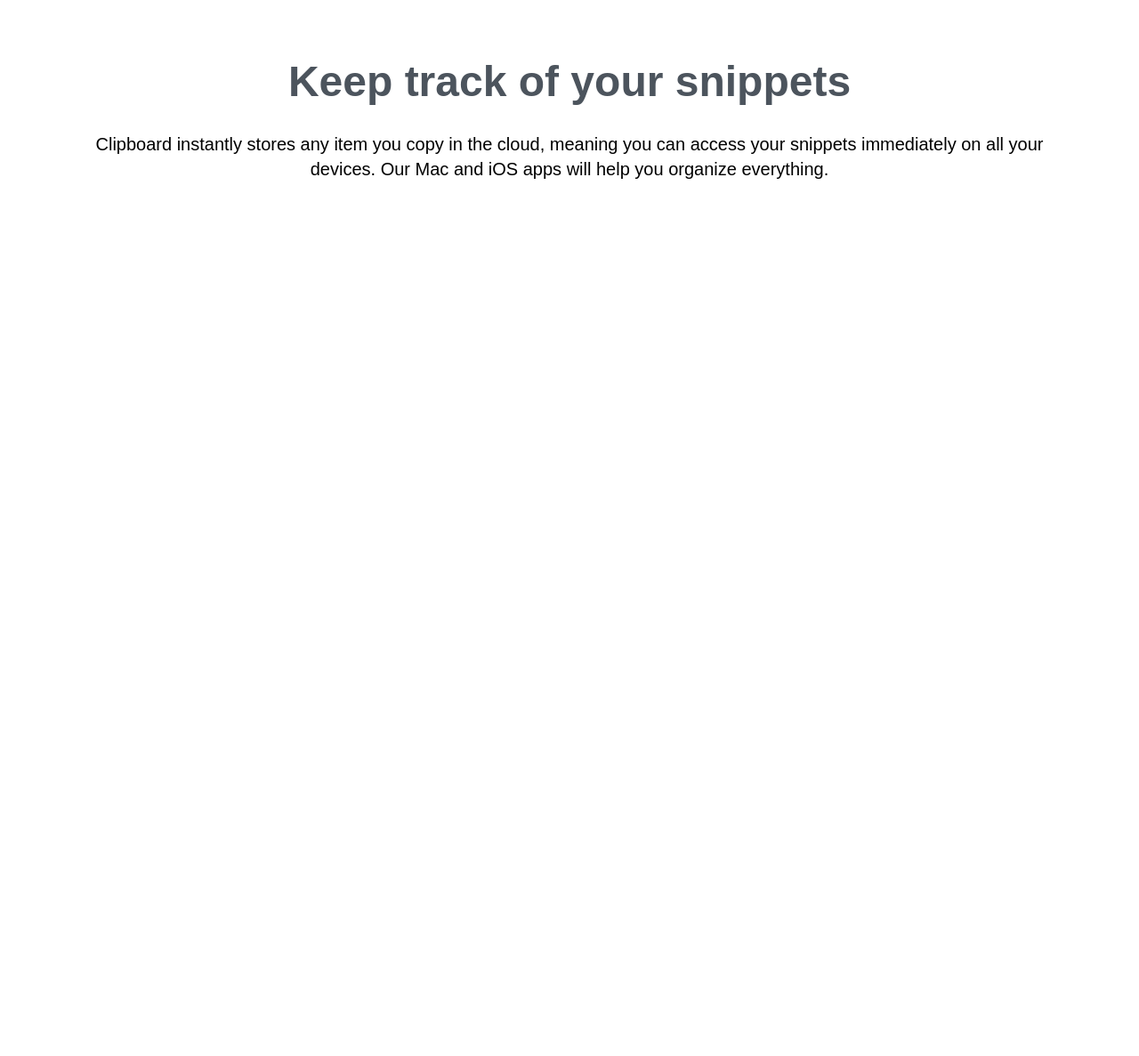
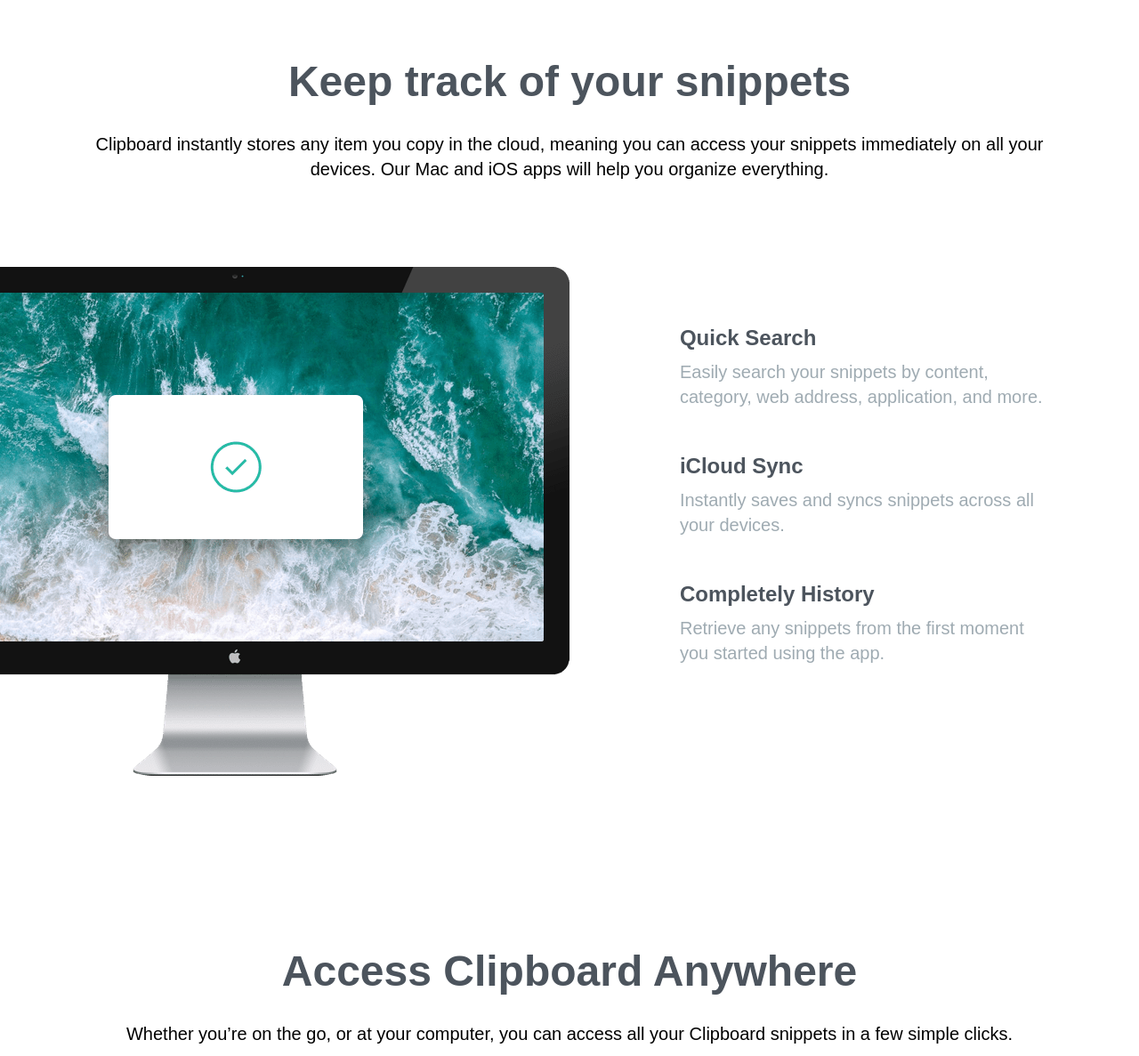
Before and after one commit to aw-birdgang/tailwind-css-lecture, a website: page website-projects/clipboard/index.html in a window 1280 px wide. Shown: the part 653-1840 px from the top of the page at 89% size. Before the commit the page ends 953 px from the top, so only its background shows below. Drawn offline with Linux system fonts and the light colour scheme; a web font is replaced by a local one.

Commit message:
add feature section & items

```diff
--- a/website-projects/clipboard/index.html
+++ b/website-projects/clipboard/index.html
@@ -59,6 +59,66 @@
   </section>
 
 
+  <!-- Features Section -->
+  <section id="features">
+    <div class="section-container my-20">
+      <div class="relative flex flex-col md:flex-row md:space-x-32">
+        <!-- Image -->
+        <div class="md:w-1/2">
+          <img
+                  src="images/image-computer.png"
+                  alt=""
+                  class="md:absolute top-0 right-[50%]"
+          />
+        </div>
+
+        <!-- Items Container -->
+        <div
+                class="flex flex-col mt-16 mb-24 space-y-12 text-xl md:w-1/2 md:mb-60 md:text-left md:pl-16"
+        >
+          <!-- Item 1 -->
+          <div>
+            <h5>Quick Search</h5>
+            <p class="max-w-md text-grayishBlue">
+              Easily search your snippets by content, category, web address,
+              application, and more.
+            </p>
+          </div>
+          <!-- Item 2 -->
+          <div>
+            <h5>iCloud Sync</h5>
+            <p class="max-w-md text-grayishBlue">
+              Instantly saves and syncs snippets across all your devices.
+            </p>
+          </div>
+          <!-- Item 3 -->
+          <div>
+            <h5>Completely History</h5>
+            <p class="max-w-md text-grayishBlue">
+              Retrieve any snippets from the first moment you started using
+              the app.
+            </p>
+          </div>
+        </div>
+      </div>
+    </div>
+  </section>
+
+
+  <!-- Access Anywhere Section -->
+  <section id="access">
+    <div class="section-container my-20">
+      <h3>Access Clipboard Anywhere</h3>
+      <p class="section-content mb-24 text-xl">
+        Whether you’re on the go, or at your computer, you can access all your
+        Clipboard snippets in a few simple clicks.
+      </p>
+
+      <img src="images/image-devices.png" alt="" class="mx-auto" />
+    </div>
+  </section>
+
+
 
   </body>
 </html>
```
Also changed, not shown: website-projects/clipboard/css/style.css.
